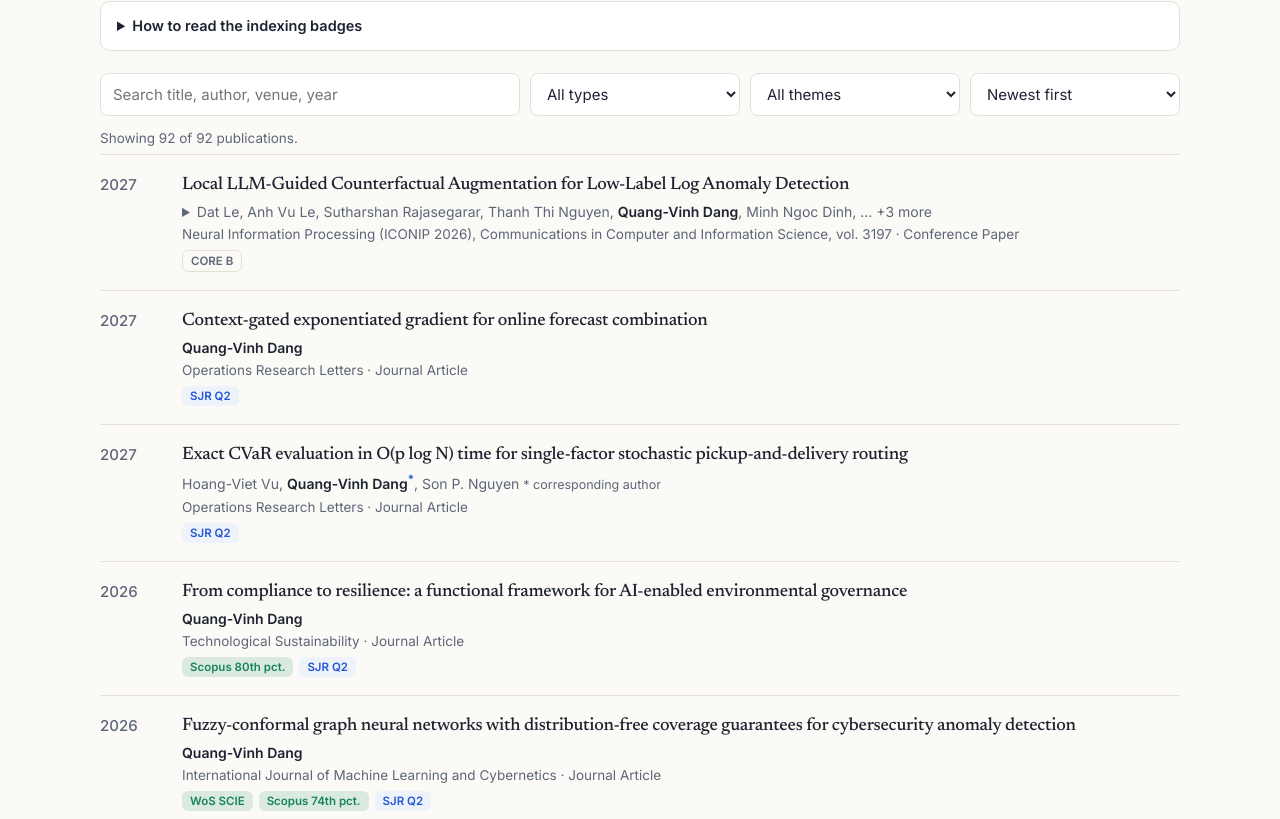
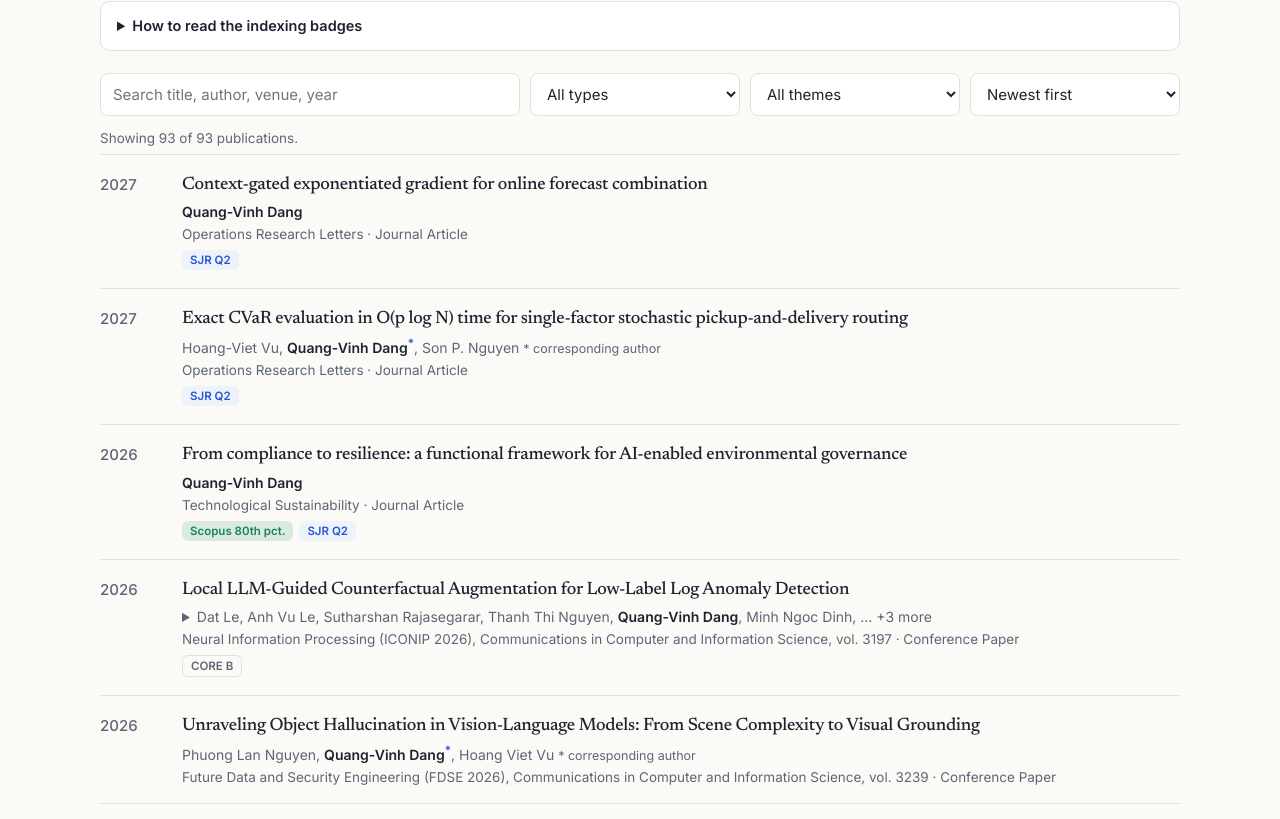
Before and after one commit to vinhqdang/vinhqdang.github.io, a plain HTML site: page publications.html in a window 1280 px wide. Shown: the part 278-1097 px from the top of the page. Drawn offline with Linux system fonts and the light colour scheme.

Commit message:
Add FDSE 2026 paper; set ICONIP paper year to 2026
Co-Authored-By: Claude Sonnet 5.5 <noreply@anthropic.com>
Claude-Session: https://claude.ai/code/session_01Xb1MycvSfXphX7ZvUHzN5b

```diff
--- a/publications.js
+++ b/publications.js
@@ -1,18 +1,6 @@
 // Auto-generated from ORCID (0000-0002-3877-8024) + manual WoS/Scopus/Scimago verification.
 // See methodology note on publications.html for how indexing columns were sourced.
 window.sitePublications = [
-  {
-    year: "2027",
-    title: "Local LLM-Guided Counterfactual Augmentation for Low-Label Log Anomaly Detection",
-    authors: "Dat Le, Anh Vu Le, Sutharshan Rajasegarar, Thanh Thi Nguyen, Quang-Vinh Dang, Minh Ngoc Dinh, Maia Angelova, Wei Luo, Thach Ngo",
-    venue: "Neural Information Processing (ICONIP 2026), Communications in Computer and Information Science, vol. 3197",
-    type: "Conference Paper",
-    href: "https://doi.org/10.1007/978-981-92-8230-2_34",
-    core: "B",
-    wos: "Not confirmed",
-    scopus: "Not confirmed",
-    scimago: "N/A"
-  },
   {
     year: "2027",
     title: "Context-gated exponentiated gradient for online forecast combination",
@@ -46,6 +34,30 @@ window.sitePublications = [
     wos: "Not confirmed",
     scopus: "80th percentile",
     scimago: "Q2"
+  },
+  {
+    year: "2026",
+    title: "Local LLM-Guided Counterfactual Augmentation for Low-Label Log Anomaly Detection",
+    authors: "Dat Le, Anh Vu Le, Sutharshan Rajasegarar, Thanh Thi Nguyen, Quang-Vinh Dang, Minh Ngoc Dinh, Maia Angelova, Wei Luo, Thach Ngo",
+    venue: "Neural Information Processing (ICONIP 2026), Communications in Computer and Information Science, vol. 3197",
+    type: "Conference Paper",
+    href: "https://doi.org/10.1007/978-981-92-8230-2_34",
+    core: "B",
+    wos: "Not confirmed",
+    scopus: "Not confirmed",
+    scimago: "N/A"
+  },
+  {
+    year: "2026",
+    title: "Unraveling Object Hallucination in Vision-Language Models: From Scene Complexity to Visual Grounding",
+    authors: "Phuong Lan Nguyen, Quang-Vinh Dang, Hoang Viet Vu",
+    corresponding: "Quang-Vinh Dang",
+    venue: "Future Data and Security Engineering (FDSE 2026), Communications in Computer and Information Science, vol. 3239",
+    type: "Conference Paper",
+    href: "https://doi.org/10.1007/978-981-92-8107-7_7",
+    wos: "Not confirmed",
+    scopus: "Not confirmed",
+    scimago: "N/A"
   },
   {
     year: "2026",
@@ -1012,5 +1024,5 @@ window.sitePublications = [
     wos: "Not confirmed",
     scopus: "Not confirmed",
     scimago: "Not ranked"
-  },
+  }
 ];
```
Also changed, not shown: index.html (+1 -1 lines), updates.js (+10 -0 lines).
